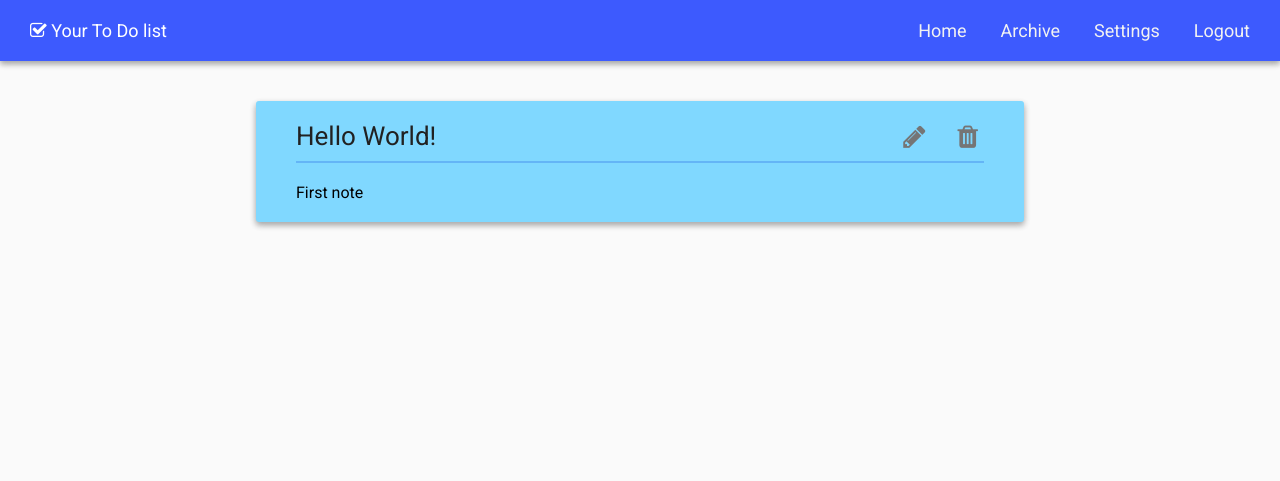
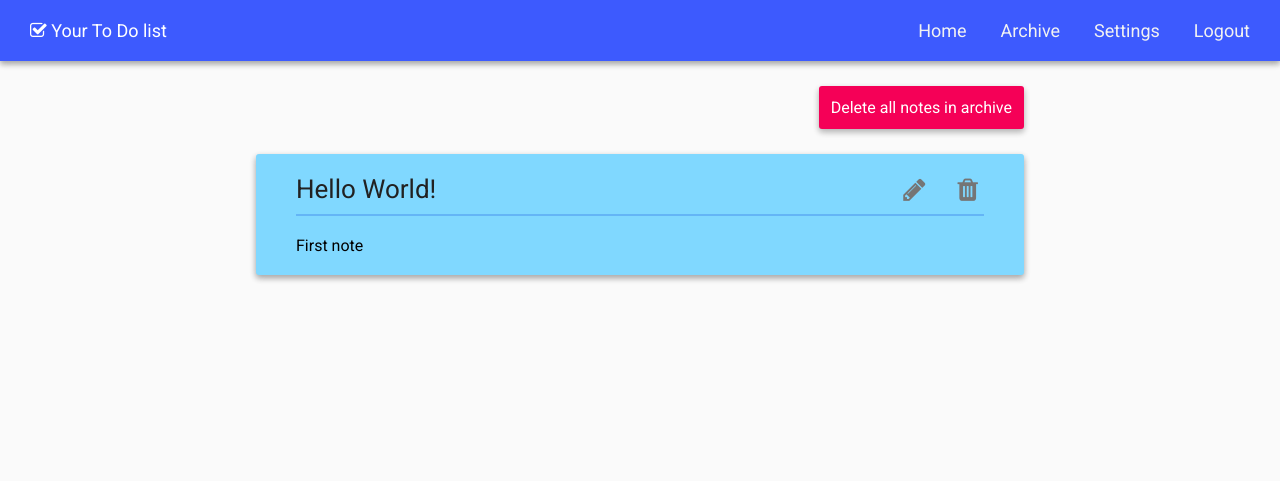
Before and after one commit to PetterBomban/TaskList, a Flask app: page / in a window 1280 px wide. Shown: the top 481 px of the page. Run offline with Flask 2, Linux system fonts and the light colour scheme; a user stored in the database is signed in; data comes from the database, SQL or seed files in the repository.

Commit message:
Delete all button added

```diff
--- a/TaskList/static/css/style.css
+++ b/TaskList/static/css/style.css
@@ -211,7 +211,7 @@ label span.green {
     background-color: #CCFF90;
 }
 #tasks {
-    padding-top: 40px;
+    padding-top: 25px;
 }
 .white .title {
     border-color: #efefef;
--- a/TaskList/templates/notes.html
+++ b/TaskList/templates/notes.html
@@ -48,6 +48,9 @@
 
 <!--All the tasks will be in the tasks id-->
 <div id="tasks">
+    <div class="deleteall">
+        <button>Delete all notes in archive</button>
+        </div>
     {% for note in notes %}
     <!--All the tasks have a class after their chosen color-->
     <div class="{{ note[2] }}" id="task">
```
